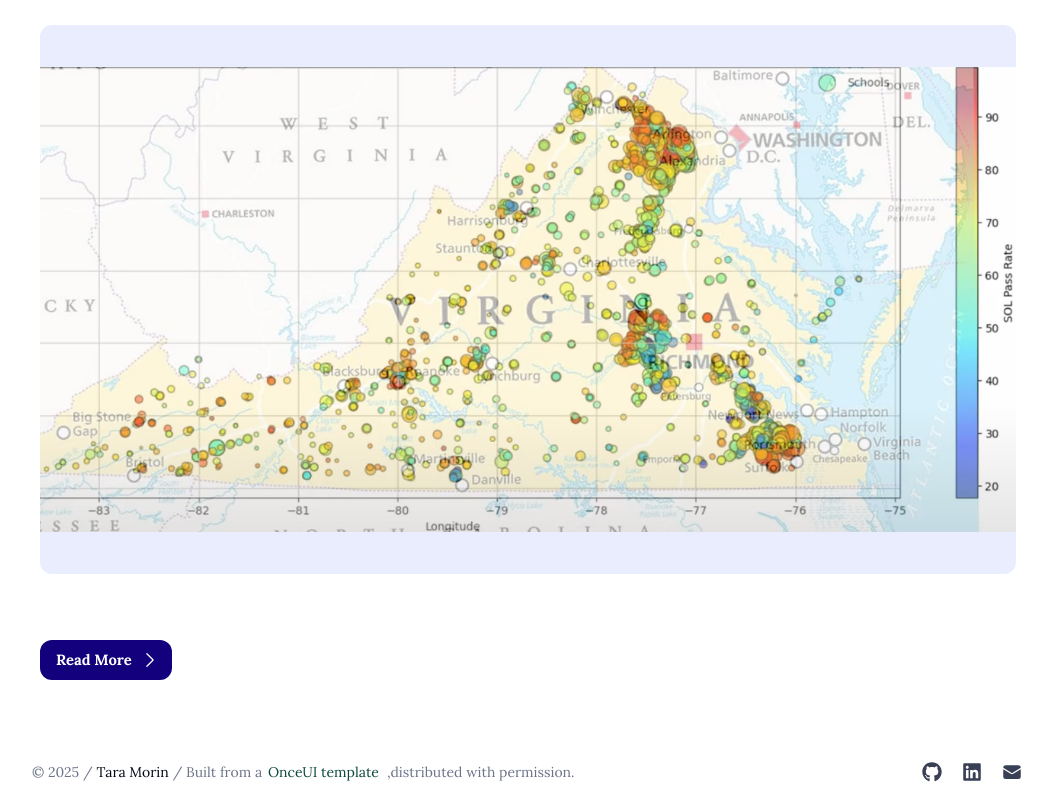
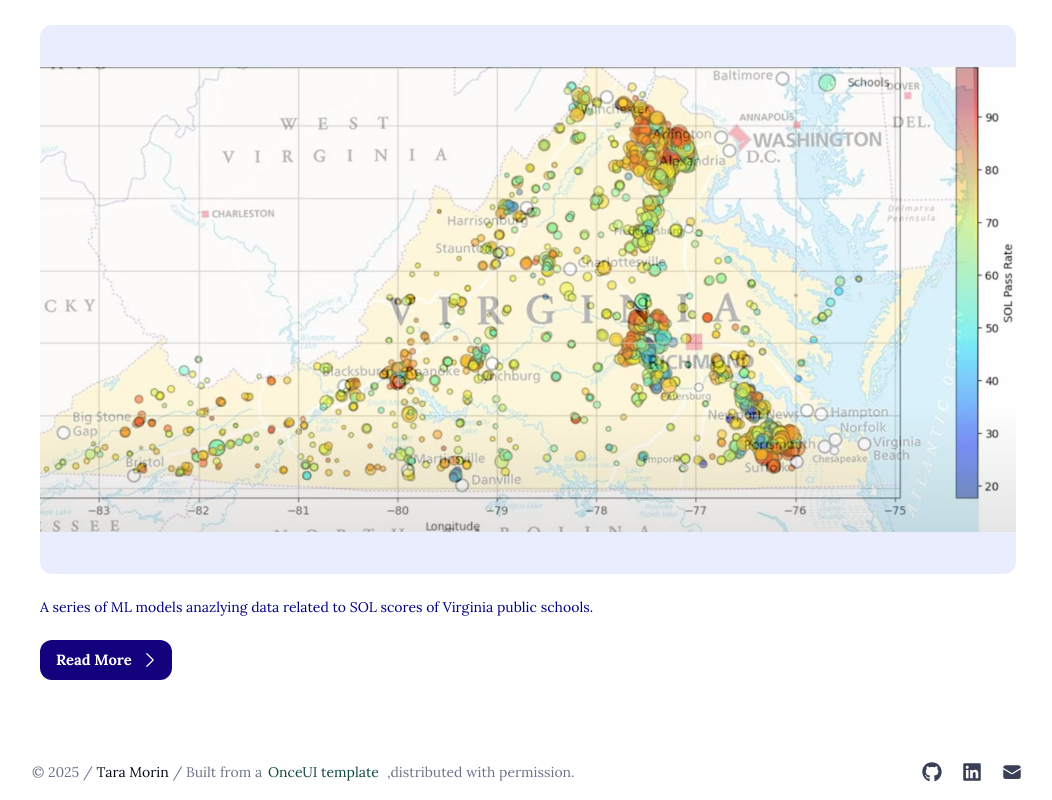
Before and after one commit to tara-morin/website, a Next.js app: page /en/machine_learning in a window 1280 px wide. Shown: the part 1178-1978 px from the top of the page, without its empty margins (112-1164 px from the left). Built offline with nearby package versions, Linux system fonts and the light colour scheme.

Commit message:
added photo and updated ml main page

```diff
--- a/src/app/[locale]/machine_learning/page.tsx
+++ b/src/app/[locale]/machine_learning/page.tsx
@@ -71,7 +71,7 @@ export default function machine_learning({ params: { locale } }: { params: { loc
                     alt={project.metadata?.title || 'Untitled Project'}
                     src={projectImage}
                 />
-                <Text variant="body-default-s" color="white">
+                <Text variant="body-default-s" color="navy">
                     {project.metadata?.summary || 'No summary available.'}
                 </Text>
                 <Button
--- a/src/app/[locale]/machine_learning/projects/en/ML4VA.mdx
+++ b/src/app/[locale]/machine_learning/projects/en/ML4VA.mdx
@@ -1,7 +1,7 @@
 ---
 title: "ML4VA"
 publishedAt: "2024-04-08"
-summary: "A series of ML models anazlying data related to SOL scores of Virginia public schools.."
+summary: "A series of ML models anazlying data related to SOL scores of Virginia public schools."
 video_link: "https://www.youtube.com/embed/54FUIW91UTQ"
 colabURL: "https://colab.research.google.com/drive/1W2KvxEJoH301XmwuF9lhSYZGB_HWkXIW#scrollTo=z281XEpRZ0Gg"
 ---
```
Also changed, not shown: public/images/projects/project-01/Box Office.png (added), src/app/[locale]/machine_learning/projects/en/Box Office.mdx (renamed from src/app/[locale]/machine_learning/projects/en/IMDB.mdx).
